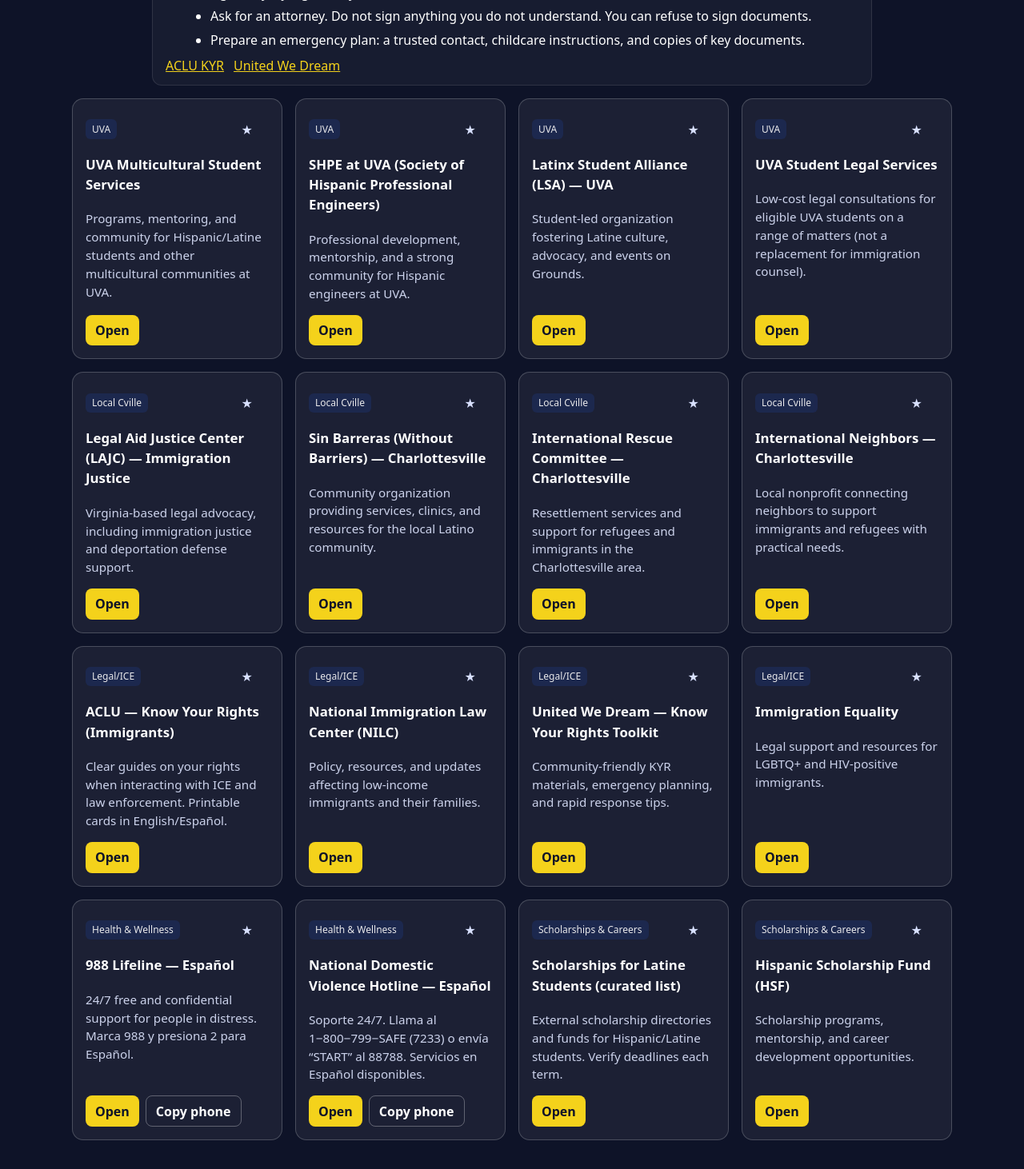
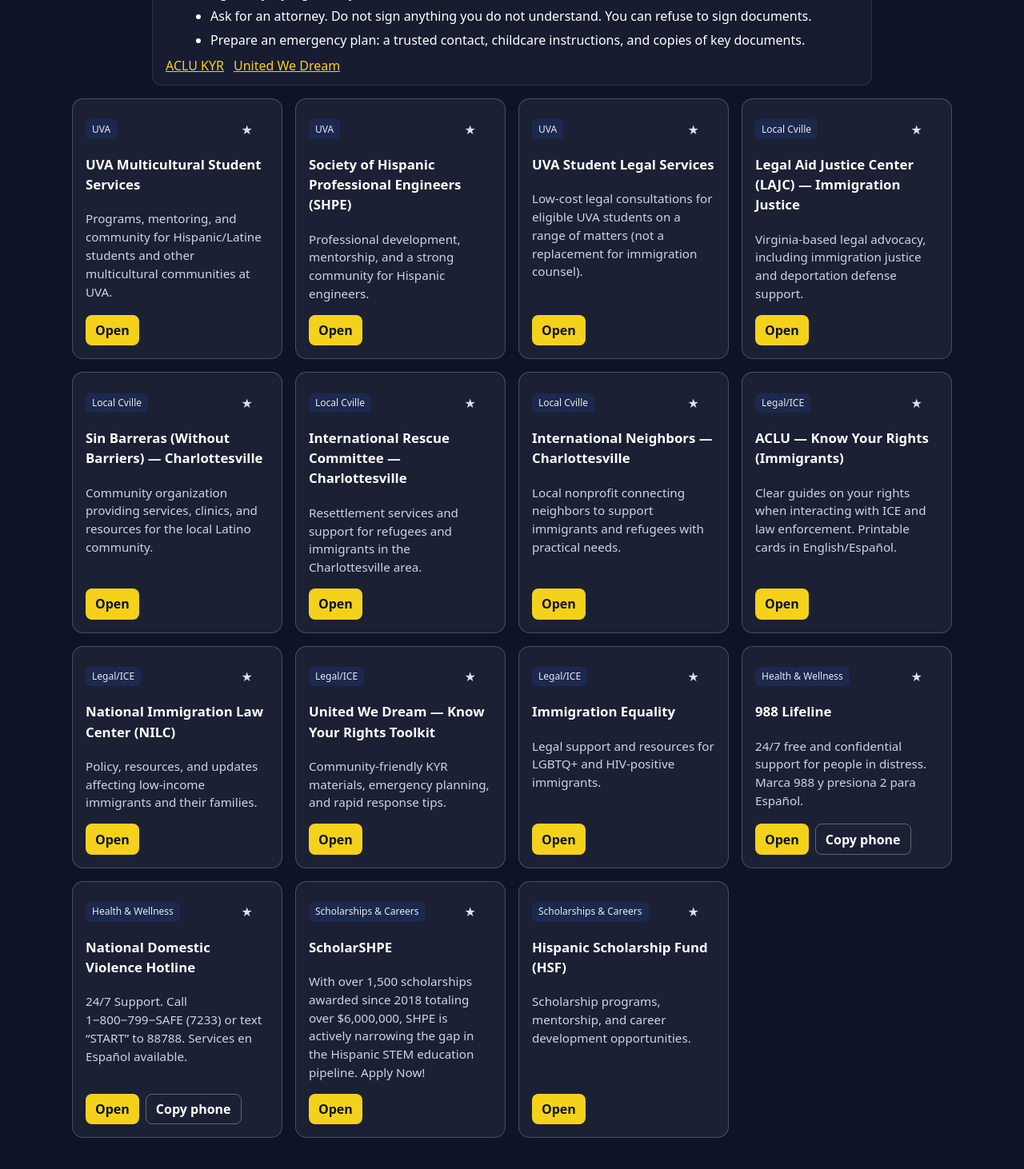
Before and after one commit to santiagoperezlugo/laicWebsite, a React (Vite) app in the folder laicsite/: page /resources in a window 1280 px wide. Shown: the part 480-1942 px from the top of the page at 80% size. Built offline with nearby package versions, Linux system fonts and the light colour scheme.

Commit message:
updated resources

```diff
--- a/laicsite/src/pages/About.css
+++ b/laicsite/src/pages/About.css
@@ -137,14 +137,12 @@
   color: #d6d6d6;
 }
 
-/* Unify intro section headings with "What We Do" heading type */
 .about-intro .section-title.unified-title {
   font-size: clamp(1.6rem, 4.5vw, 2.2rem);
   font-weight: 900;
   letter-spacing: 0.01em;
 }
 
-/* Make Our Mission body text match What We Do lead type */
 .mission-text {
   font-size: clamp(1rem, 2.5vw, 1.2rem);
   line-height: 1.7;
--- a/laicsite/src/pages/Resources.tsx
+++ b/laicsite/src/pages/Resources.tsx
@@ -28,21 +28,12 @@ const RESOURCES: ResourceItem[] = [
   },
   {
     id: 'shpe-uva',
-    name: 'SHPE at UVA (Society of Hispanic Professional Engineers)',
+    name: 'Society of Hispanic Professional Engineers (SHPE)',
     description:
-      'Professional development, mentorship, and a strong community for Hispanic engineers at UVA.',
+      'Professional development, mentorship, and a strong community for Hispanic engineers.',
     category: 'UVA',
     tags: ['engineering', 'career', 'mentorship'],
-    url: 'https://www.shpe.org/chapters',
-  },
-  {
-    id: 'lsa-uva',
-    name: 'Latinx Student Alliance (LSA) — UVA',
-    description:
-      'Student-led organization fostering Latine culture, advocacy, and events on Grounds.',
-    category: 'UVA',
-    tags: ['culture', 'advocacy', 'student org'],
-    url: 'https://atuva.student.virginia.edu/organizations',
+    url: 'https://shpe.org/about-shpe/',
   },
   {
     id: 'student-legal-services',
@@ -51,7 +42,7 @@ const RESOURCES: ResourceItem[] = [
       'Low-cost legal consultations for eligible UVA students on a range of matters (not a replacement for immigration counsel).',
     category: 'UVA',
     tags: ['legal', 'consultation'],
-    url: 'https://studentlegal.virginia.edu/',
+    url: 'https://sls.virginia.edu/',
   },
 
   {
@@ -130,7 +121,7 @@ const RESOURCES: ResourceItem[] = [
 
   {
     id: '988-es',
-    name: '988 Lifeline — Español',
+    name: '988 Lifeline',
     description:
       '24/7 free and confidential support for people in distress. Marca 988 y presiona 2 para Español.',
     category: 'Health & Wellness',
@@ -140,23 +131,23 @@ const RESOURCES: ResourceItem[] = [
   },
   {
     id: 'ndvh',
-    name: 'National Domestic Violence Hotline — Español',
+    name: 'National Domestic Violence Hotline',
     description:
-      'Soporte 24/7. Llama al 1−800−799−SAFE (7233) o envía “START” al 88788. Servicios en Español disponibles.',
+      '24/7 Support. Call 1−800−799−SAFE (7233) or text “START” to 88788. Services en Español available.',
     category: 'Health & Wellness',
     tags: ['safety', 'hotline', 'spanish'],
-    url: 'https://www.thehotline.org/es/',
+    url: 'https://988lifeline.org/',
     phone: '1-800-799-7233',
   },
 
   {
-    id: 'latinx-scholarships',
-    name: 'Scholarships for Latine Students (curated list)',
+    id: 'scholar-shpe',
+    name: 'ScholarSHPE',
     description:
-      'External scholarship directories and funds for Hispanic/Latine students. Verify deadlines each term.',
+      'With over 1,500 scholarships awarded since 2018 totaling over $6,000,000, SHPE is actively narrowing the gap in the Hispanic STEM education pipeline. Apply Now!',
     category: 'Scholarships & Careers',
     tags: ['funding', 'aid'],
-    url: 'https://www.hsf.net/scholarship',
+    url: 'https://shpe.org/engage/programs/scholarshpe/',
   },
   {
     id: 'hsf',
```
